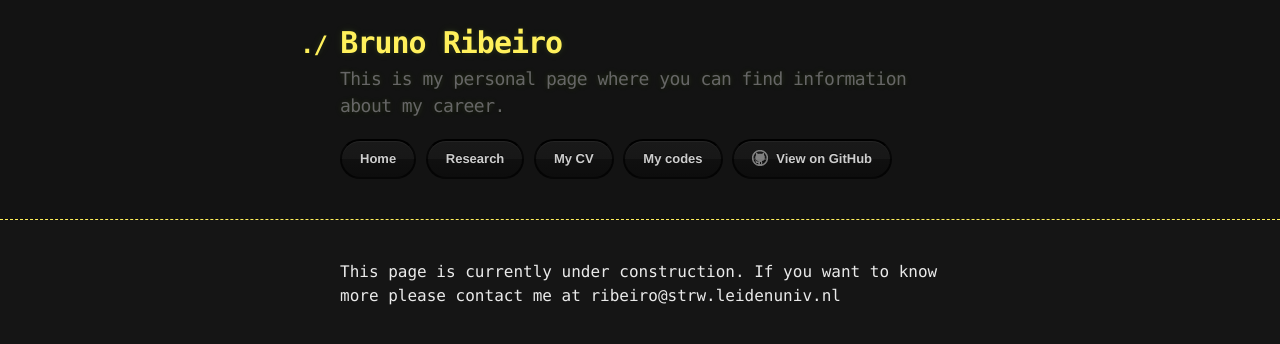
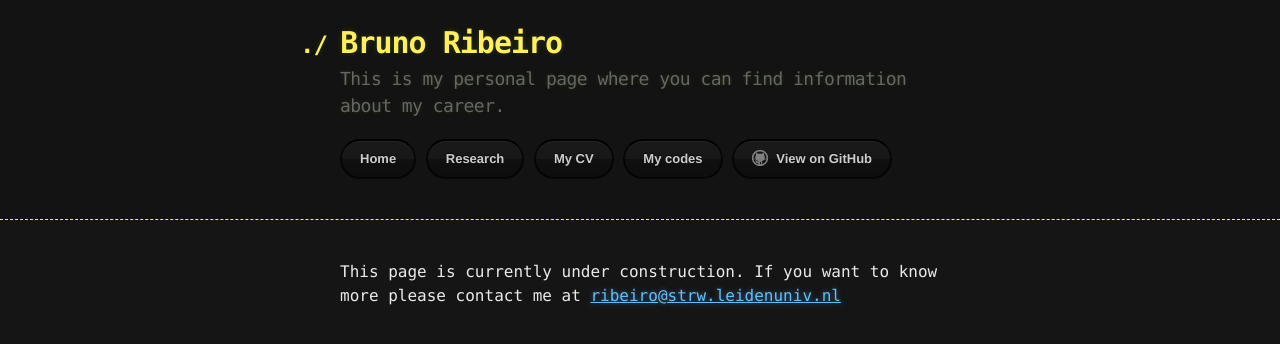
Before and after one commit to AfonsoV/AfonsoV.github.io, a Jekyll site: the page built from index.md, in a window 1280 px wide. Shown: the top 344 px of the page. Built offline with Jekyll 4.4.1, drawn with Linux system fonts in a browser that asks for light colours; some of the changed lines change nothing that is shown.

Commit message:
Updated front page to include e-mail link

```diff
--- a/index.md
+++ b/index.md
@@ -3,4 +3,4 @@ layout: default
 ---
 
 This page is currently under construction. If you want to know more please
-contact me at ribeiro@strw.leidenuniv.nl
+contact me at [ribeiro@strw.leidenuniv.nl](mailto:ribeiro@strw.leidenuniv.nl)
```
